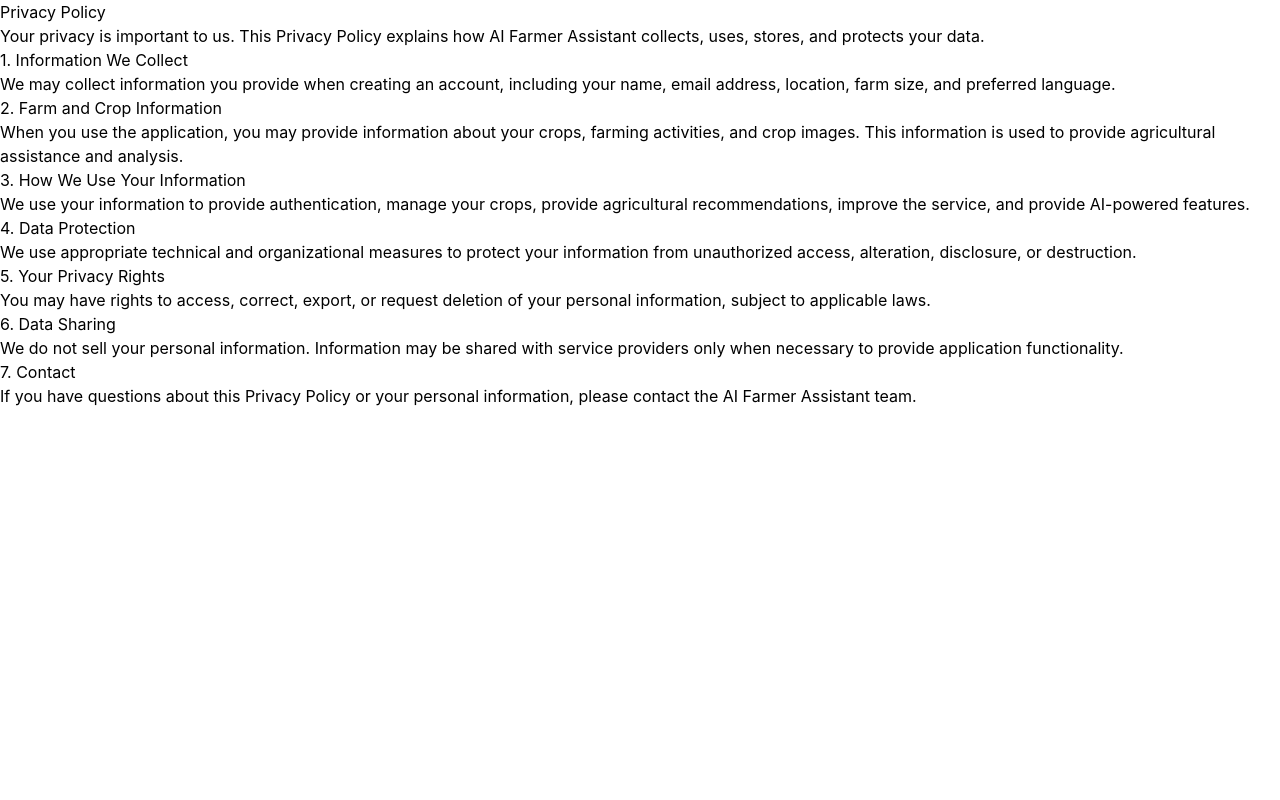
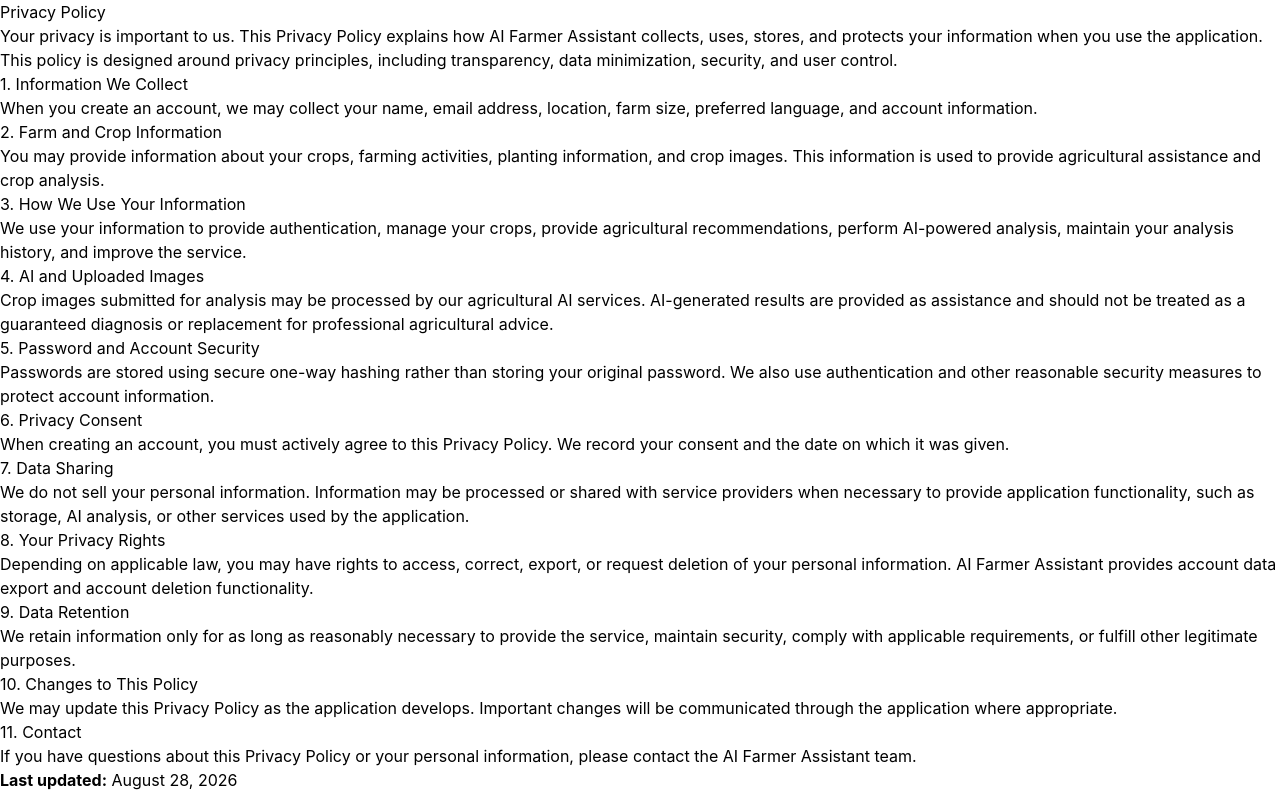
Before and after one commit to Mehret-araya/AI-farmer-assistant, a React (Vite) app in the folder client/: page /privacy in a window 1280 px wide. Built offline with nearby package versions, Linux system fonts and the light colour scheme.

Commit message:
Complete Phase 2 privacy foundation

```diff
--- a/client/src/pages/PrivacyPolicyPage.jsx
+++ b/client/src/pages/PrivacyPolicyPage.jsx
@@ -1,60 +1,100 @@
 function PrivacyPolicyPage() {
-return ( <div> <h1>Privacy Policy</h1>
-
+  return (
+    <div>
+      <h1>Privacy Policy</h1>
 
       <p>
         Your privacy is important to us. This Privacy Policy explains how
-    AI Farmer Assistant collects, uses, stores, and protects your data.
+        AI Farmer Assistant collects, uses, stores, and protects your
+        information when you use the application.
+      </p>
+
+      <p>
+        This policy is designed around privacy principles, including
+        transparency, data minimization, security, and user control.
       </p>
 
       <h2>1. Information We Collect</h2>
       <p>
-    We may collect information you provide when creating an account,
-    including your name, email address, location, farm size, and
-    preferred language.
+        When you create an account, we may collect your name, email address,
+        location, farm size, preferred language, and account information.
       </p>
 
       <h2>2. Farm and Crop Information</h2>
       <p>
-    When you use the application, you may provide information about
-    your crops, farming activities, and crop images. This information
-    is used to provide agricultural assistance and analysis.
+        You may provide information about your crops, farming activities,
+        planting information, and crop images. This information is used to
+        provide agricultural assistance and crop analysis.
       </p>
 
       <h2>3. How We Use Your Information</h2>
       <p>
         We use your information to provide authentication, manage your
-    crops, provide agricultural recommendations, improve the service,
-    and provide AI-powered features.
+        crops, provide agricultural recommendations, perform AI-powered
+        analysis, maintain your analysis history, and improve the service.
       </p>
 
-  <h2>4. Data Protection</h2>
+      <h2>4. AI and Uploaded Images</h2>
       <p>
-    We use appropriate technical and organizational measures to protect
-    your information from unauthorized access, alteration, disclosure,
-    or destruction.
+        Crop images submitted for analysis may be processed by our
+        agricultural AI services. AI-generated results are provided as
+        assistance and should not be treated as a guaranteed diagnosis or
+        replacement for professional agricultural advice.
       </p>
 
-  <h2>5. Your Privacy Rights</h2>
+      <h2>5. Password and Account Security</h2>
       <p>
-    You may have rights to access, correct, export, or request deletion
-    of your personal information, subject to applicable laws.
+        Passwords are stored using secure one-way hashing rather than
+        storing your original password. We also use authentication and
+        other reasonable security measures to protect account information.
       </p>
 
-  <h2>6. Data Sharing</h2>
+      <h2>6. Privacy Consent</h2>
       <p>
-    We do not sell your personal information. Information may be shared
-    with service providers only when necessary to provide application
-    functionality.
+        When creating an account, you must actively agree to this Privacy
+        Policy. We record your consent and the date on which it was given.
       </p>
 
-  <h2>7. Contact</h2>
+      <h2>7. Data Sharing</h2>
+      <p>
+        We do not sell your personal information. Information may be
+        processed or shared with service providers when necessary to
+        provide application functionality, such as storage, AI analysis,
+        or other services used by the application.
+      </p>
+
+      <h2>8. Your Privacy Rights</h2>
+      <p>
+        Depending on applicable law, you may have rights to access,
+        correct, export, or request deletion of your personal information.
+        AI Farmer Assistant provides account data export and account
+        deletion functionality.
+      </p>
+
+      <h2>9. Data Retention</h2>
+      <p>
+        We retain information only for as long as reasonably necessary to
+        provide the service, maintain security, comply with applicable
+        requirements, or fulfill other legitimate purposes.
+      </p>
+
+      <h2>10. Changes to This Policy</h2>
+      <p>
+        We may update this Privacy Policy as the application develops.
+        Important changes will be communicated through the application
+        where appropriate.
+      </p>
+
+      <h2>11. Contact</h2>
       <p>
         If you have questions about this Privacy Policy or your personal
         information, please contact the AI Farmer Assistant team.
       </p>
+
+      <p>
+        <strong>Last updated:</strong> August 28, 2026
+      </p>
     </div>
-
   );
 }
 
```
Lines whose indentation alone changed are shown as unchanged.
